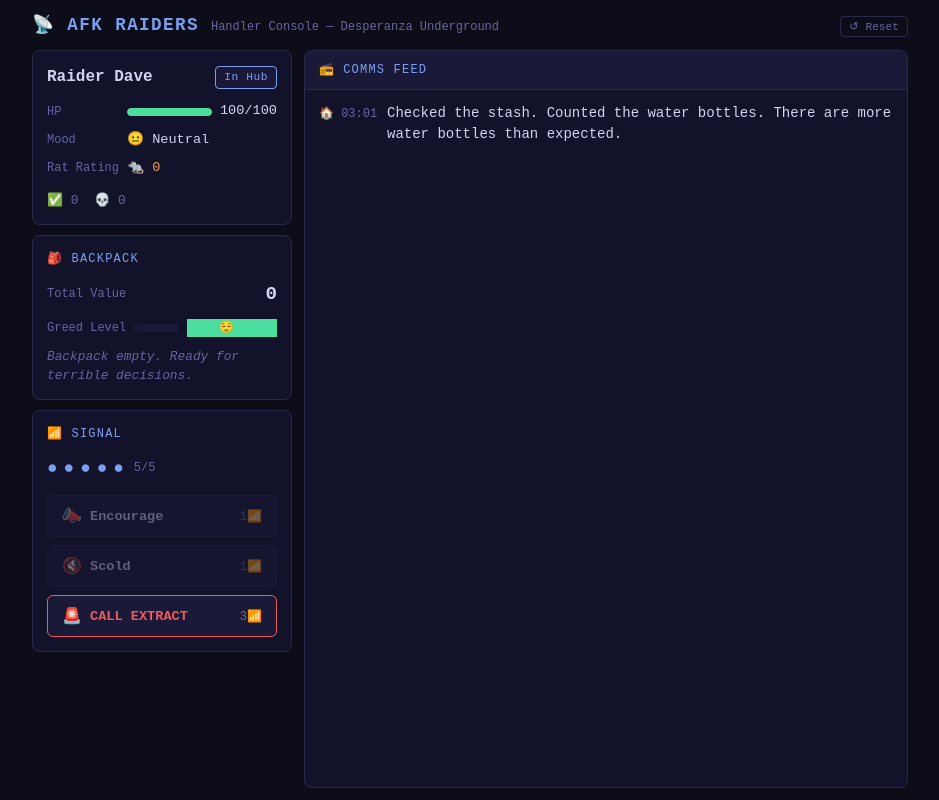
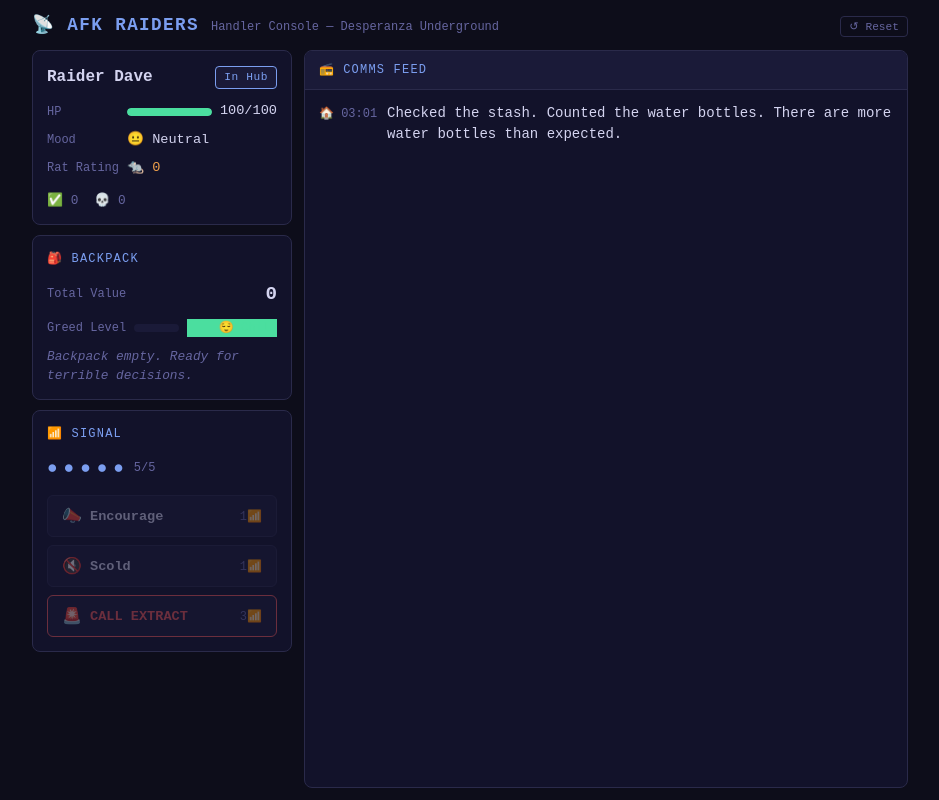
Before and after one commit to DanJ210/afk-raiders, a Vue app: page / in a window 1280 px wide. Shown: the whole page, without its empty margins (170-1109 px from the left). Built offline with nearby package versions, Linux system fonts and the light colour scheme.

Commit message:
Potential fix for pull request finding
Co-authored-by: Copilot Autofix powered by AI <175728472+Copilot@users.noreply.github.com>

```diff
--- a/src/components/HandlerActions.vue
+++ b/src/components/HandlerActions.vue
@@ -49,8 +49,7 @@ const canCallExtract = computed(() => currentSignal.value >= SIGNAL_COSTS.CALL_E
 
       <button
         class="action-btn action-btn--extract"
-        :disabled="!canCallExtract"
-        :title="`CALL EXTRACT (${SIGNAL_COSTS.CALL_EXTRACT} Signal) — force extraction attempt next tick`"
+        :disabled="!canCallExtract || store.phase !== 'RAIDING'"
         @click="store.callExtract()"
       >
         <span class="action-btn__icon">🚨</span>
```
